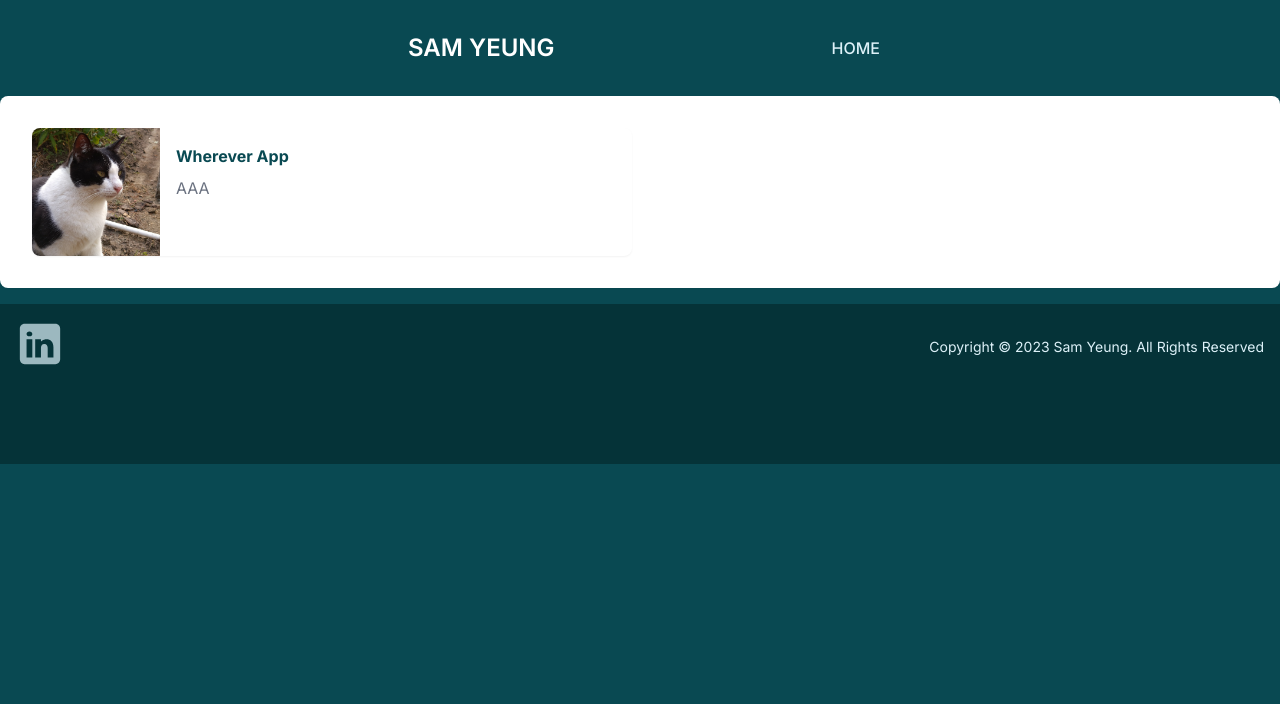
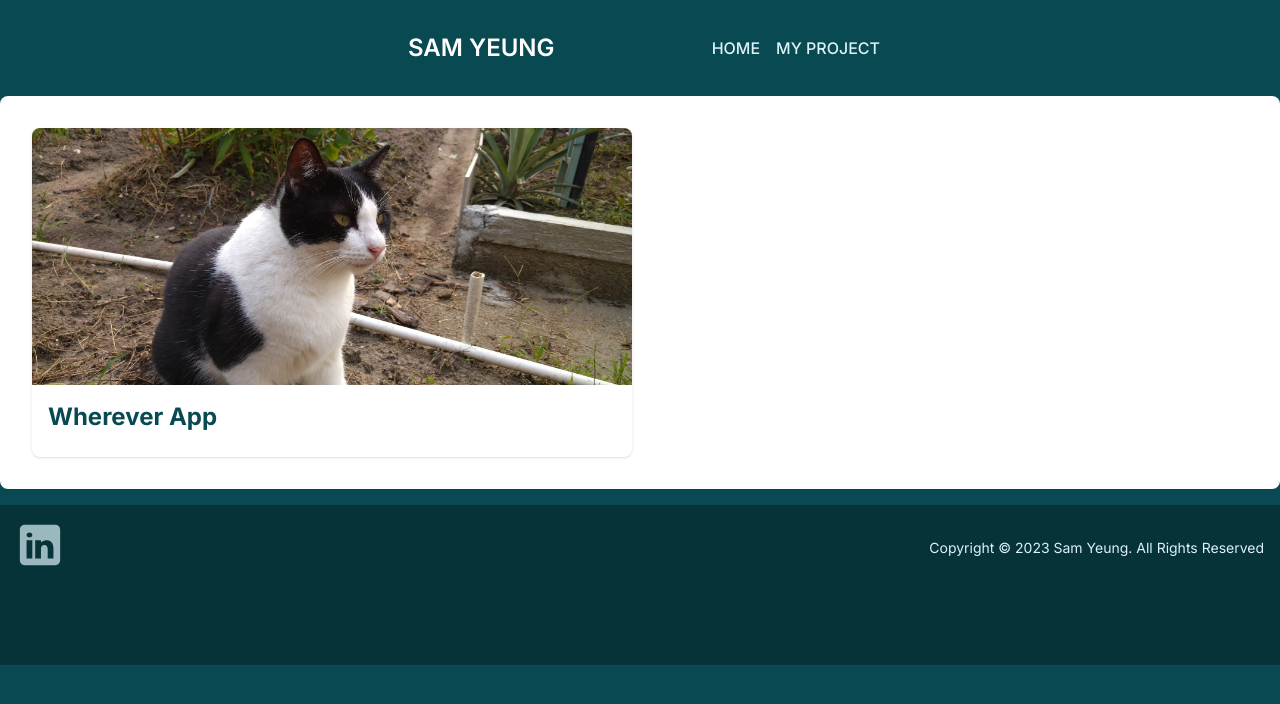
Before and after one commit to SamYeung1/mywebsite, a Next.js app: page /my_project in a window 1280 px wide. Shown: the top 704 px of the page. Built offline with nearby package versions, Linux system fonts and the light colour scheme.

Commit message:
add some project

```diff
--- a/package.json
+++ b/package.json
@@ -15,6 +15,7 @@
     "autoprefixer": "10.4.15",
     "eslint": "8.48.0",
     "eslint-config-next": "13.4.19",
+    "framer-motion": "^11.11.1",
     "next": "13.4.19",
     "postcss": "8.4.29",
     "react": "18.2.0",
--- a/src/app/(page)/layout.tsx
+++ b/src/app/(page)/layout.tsx
@@ -3,6 +3,7 @@ import {Inter} from 'next/font/google'
 import React from "react";
 import Header from "@/app/components/layout/header";
 import Footer from "@/app/components/layout/footer";
+import {AnimatePresence} from "framer-motion";
 
 const inter = Inter({subsets: ['latin']})
 
@@ -12,14 +13,19 @@ export default function RootLayout({
     children: React.ReactNode
 }) {
     return (
+
         <html lang="en">
         <body className={inter.className}>
-        <Header showBanner={false}/>
-        <div className={'container my-4 mt-24'}>
-            <div className={'p-8 bg-white shadow-sm rounded-lg text-primary'}>{children}</div>
-        </div>
-        <Footer/>
+        <AnimatePresence mode={'wait'}>
+            <Header showBanner={false}/>
+            <div className={'container my-4 mt-24'}>
+                <div className={'p-8 bg-white shadow-sm rounded-lg text-primary'}>{children}</div>
+            </div>
+
+            <Footer/>
+        </AnimatePresence>
         </body>
         </html>
+
     )
 }
--- a/src/app/(page)/my_project/page.tsx
+++ b/src/app/(page)/my_project/page.tsx
@@ -1,13 +1,37 @@
 "use client"
 import React, {useEffect, useState} from "react";
 import {ProductCard} from "@/app/components/product-card";
+import Link from "next/link";
+import {motion} from "framer-motion";
 
 let cards: CardItem[] = [
-    {icon: '/cover.jpg', description: 'AAA', title: 'Wherever App'}
+    {id: '1', icon: '/cover.jpg', description: '', title: 'Wherever App'}
 ];
+const cardVariants = {
+    initial: { scale: 0.96, y: 30, opacity: 0 },
+    enter: { scale: 1, y: 0, opacity: 1, transition: { duration: 0.5, ease: [0.48, 0.15, 0.25, 0.96] } },
+    exit: {
+        scale: 0.6,
+        y: 100,
+        opacity: 0,
+        transition: { duration: 0.2, ease: [0.48, 0.15, 0.25, 0.96] }
+    }
+};
 export default function MyProjectPage() {
-    return <div className={'grid grid-cols-1 md:grid-cols-2 gap-4'}>
-        {cards.map((card: CardItem, index: number) => (
-            <ProductCard key={`production-card_${index}`} cardItem={card}/>))}
-    </div>
+    return <motion.div
+        initial="initial"
+        animate="enter"
+        exit="exit"
+        variants={{exit: {transition: {staggerChildren: 0.1}}}}
+    >
+        <div className={'grid grid-cols-1 md:grid-cols-2 gap-4'}>
+            {
+                cards.map((card: CardItem, index: number) => (
+                    <motion.div variants={cardVariants}>
+                        <Link scroll={false} href={`my_project/${card.id}`}><ProductCard key={`production-card_${index}`}
+                                                                          cardItem={card}/></Link>
+                    </motion.div>))
+            }
+        </div>
+    </motion.div>
 }
--- a/src/app/components/layout/header.tsx
+++ b/src/app/components/layout/header.tsx
@@ -12,7 +12,7 @@ export default function Header({showBanner}: { showBanner: boolean }) {
             className={`backdrop-blur-sm backdrop-brightness-50 fixed ${showBanner ? (scrolled ? 'bg-primary' : '') : 'bg-primary'}`}
             menuItems={[
                 {name: 'Home', url: '/'},
-               // {name: 'My Project', url: '/my_project'}
+                {name: 'My Project', url: '/my_project'}
             ]}/>
     </header>
 }
--- a/src/app/components/product-card.tsx
+++ b/src/app/components/product-card.tsx
@@ -8,18 +8,16 @@ export function ProductCard({
     cardItem: CardItem,
 
 }) {
-    return <div className={'bg-white text-primary rounded-lg shadow-sm overflow-hidden'}>
-        <div className={'flex items-start'}>
-            <img className={'w-32 h-32 object-cover'} src={cardItem.icon} alt={''}/>
-            <div className={'flex flex-col justify-center p-4'}>
-                            <span className={'text-left font-bold pb-2'}>
+    return <div className={'bg-white text-primary rounded-lg shadow overflow-hidden'}>
+
+            <img className={'w-full object-cover'} src={cardItem.icon} alt={''}/>
+            <div className={'flex flex-col p-4'}>
+                            <span className={'text-2xl font-bold pb-2'}>
                                 {cardItem.title}
                             </span>
-                <span className={'text-left text-gray-500'}>
+                <span className={'font-normal text-gray-700 dark:text-gray-400'}>
                                {cardItem.description}
                 </span>
-
             </div>
-        </div>
     </div>
 }
```
Also changed, not shown: src/types/global.d.ts (+24 -19 lines), 1 other file (tests, documents, lock files or other folders).
